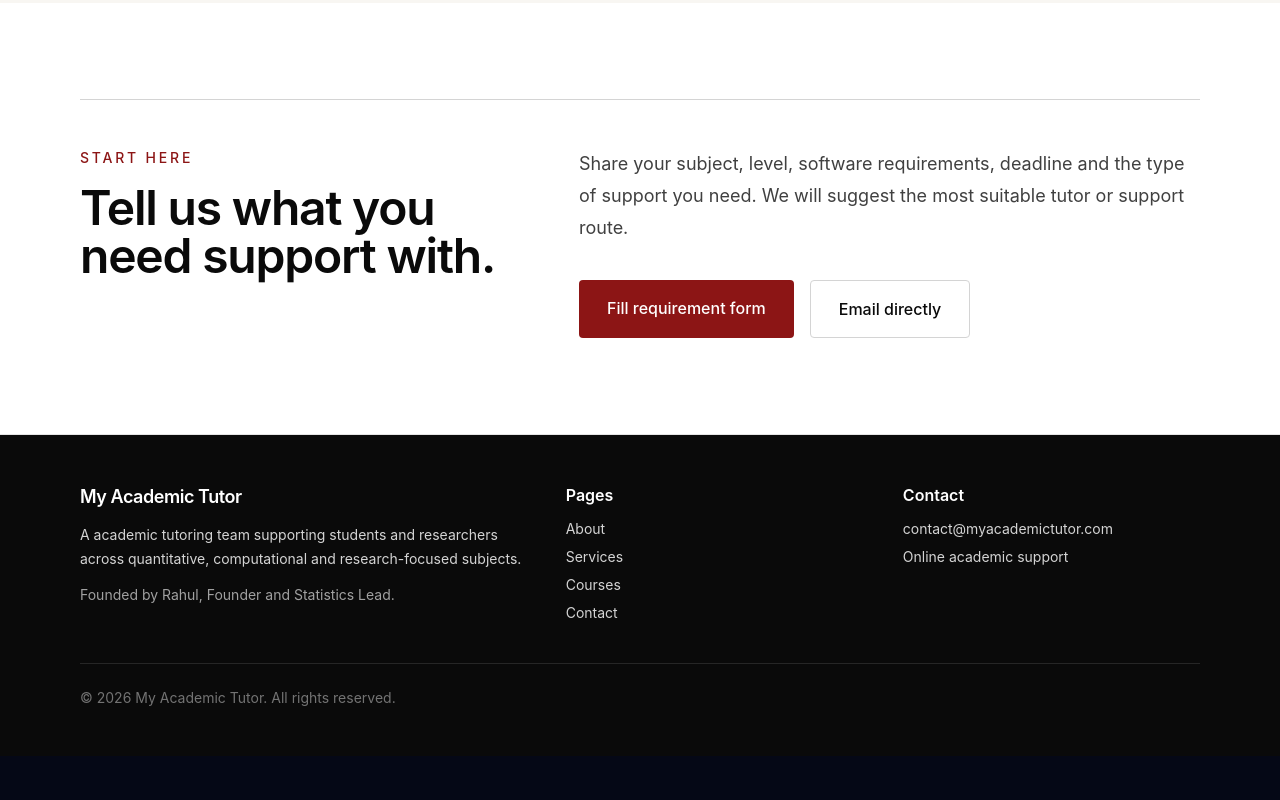
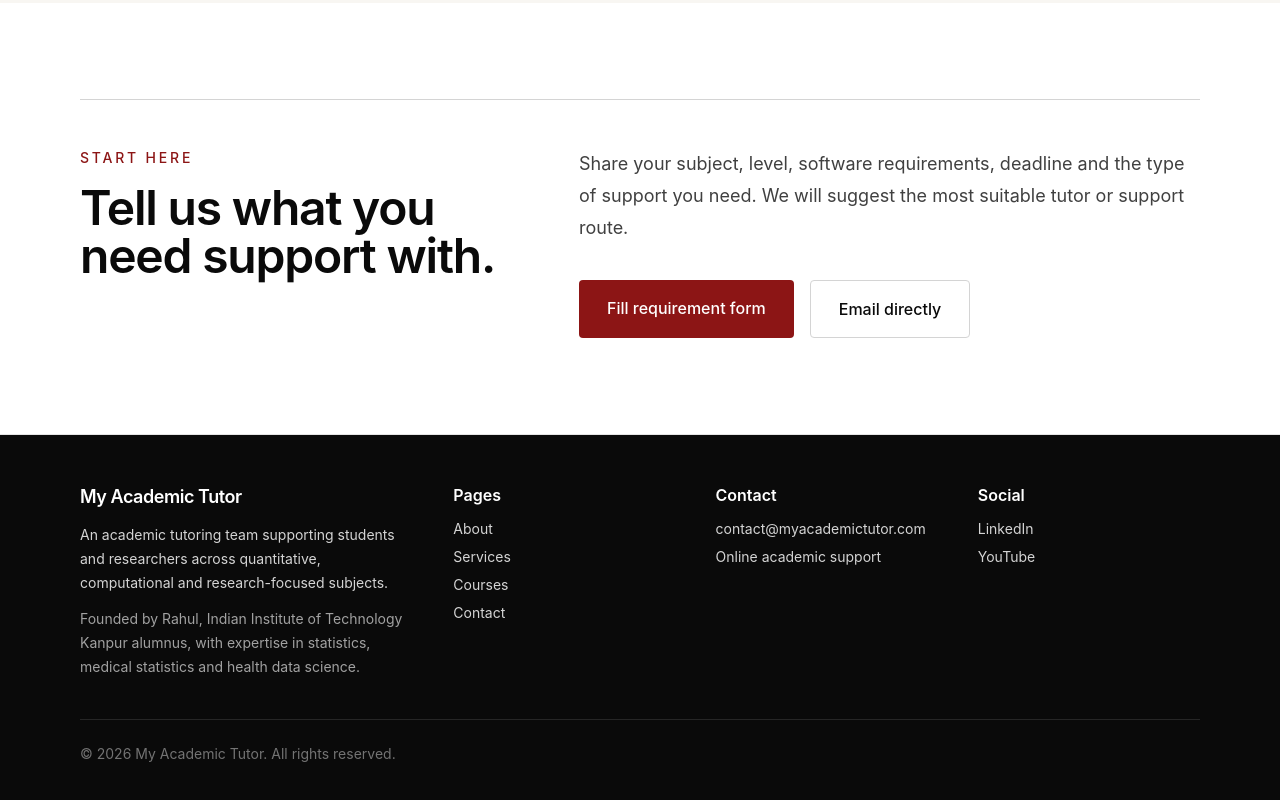
Before and after one commit to StatisticaHub/myacademictutor-website, an Astro site: page / in a window 1280 px wide. Shown: the part 2067-2867 px from the top of the page. Before the commit the page ends 2823 px from the top, so only its background shows below. Built offline with nearby package versions, Linux system fonts and the light colour scheme; Astro itself is replaced by a stand-in of ours.

Commit message:
Add social links to footer

```diff
--- a/src/components/Footer.astro
+++ b/src/components/Footer.astro
@@ -5,19 +5,20 @@
 ---
 
 <footer class="border-t border-neutral-200 bg-neutral-950 px-6 py-12 text-white md:px-10 lg:px-20">
-  <div class="mx-auto grid max-w-7xl gap-10 md:grid-cols-[1.2fr_0.8fr_0.8fr]">
+  <div class="mx-auto grid max-w-7xl gap-10 md:grid-cols-[1.2fr_0.8fr_0.8fr_0.8fr]">
     <div>
       <p class="text-lg font-semibold tracking-tight">
         My Academic Tutor
       </p>
 
       <p class="mt-3 max-w-md text-sm leading-6 text-neutral-300">
-        A academic tutoring team supporting students and researchers across
+        An academic tutoring team supporting students and researchers across
         quantitative, computational and research-focused subjects.
       </p>
 
       <p class="mt-3 text-sm leading-6 text-neutral-400">
-        Founded by Rahul, Founder and Statistics Lead.
+        Founded by Rahul, Indian Institute of Technology Kanpur alumnus, with
+        expertise in statistics, medical statistics and health data science.
       </p>
     </div>
 
@@ -42,6 +43,30 @@
         <span>Online academic support</span>
       </div>
     </div>
+
+    <div>
+      <p class="font-semibold">Social</p>
+
+      <div class="mt-3 grid gap-2 text-sm text-neutral-300">
+        <a
+          href="https://www.linkedin.com/company/myacademictutor/"
+          target="_blank"
+          rel="noopener noreferrer"
+          class="hover:text-white"
+        >
+          LinkedIn
+        </a>
+
+        <a
+          href="https://www.youtube.com/@StatisticaHub"
+          target="_blank"
+          rel="noopener noreferrer"
+          class="hover:text-white"
+        >
+          YouTube
+        </a>
+      </div>
+    </div>
   </div>
 
   <div class="mx-auto mt-10 max-w-7xl border-t border-neutral-800 pt-6">
```
